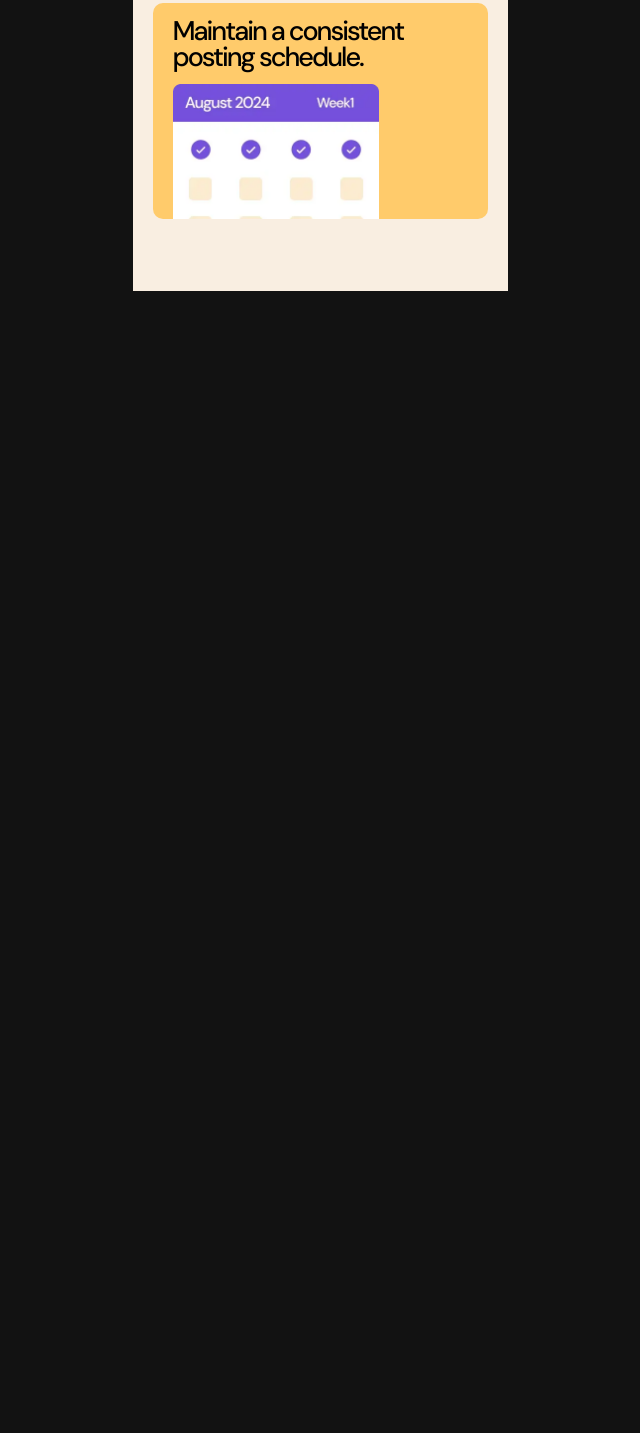
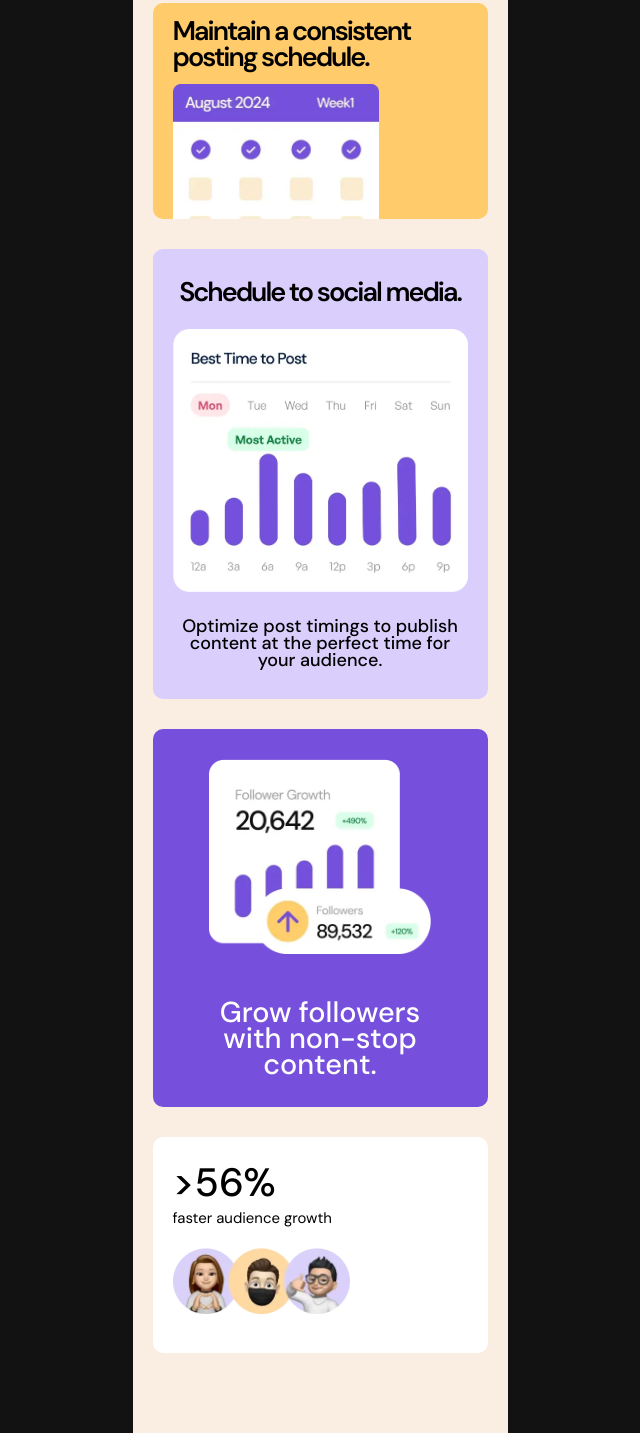
Before and after one commit to Johng117/bento-grid, a plain HTML site: page index.html in a window 1280 px wide. Shown: the part 509-1942 px from the top of the page, without its empty margins (320-960 px from the left). Before the commit the page ends 800 px from the top, so only its background shows below. Drawn offline with Linux system fonts and the light colour scheme.

Commit message:
updates to index.html and styles.css

```diff
--- a/index.html
+++ b/index.html
@@ -41,6 +41,22 @@
         <h3 class="item-3-text">Maintain a consistent posting schedule.</h3>
         <img class="item-3-image" src="./assets/images/illustration-consistent-schedule.webp" alt="image of a calendar schedule"/>
       </article>
+      <article class="item-4">
+        <h3 class="item-4-text">Schedule to social media.</h3>
+        <img class="item-4-image" src="./assets/images/illustration-schedule-posts.webp" alt="weekly chart with number of daily posts"/>
+      <h5 class="item-4-subtext">Optimize post timings to publish content at the perfect time for your audience.</h5>
+      </article>
+      <article class="item-5">
+        <img class="item-5-image" src="./assets/images/illustration-grow-followers.webp" alt="chart showing growth in followers"/>
+        <h2 class="item-5-text">Grow followers with non-stop content.</h2>
+      </article>
+      <article class="item-6">
+        <h1 class="item-6-text">>56%</h1>
+        <h5 class="item-6-subtext">faster audience growth</h5>
+        <img class="item-6-image" src="./assets/images/illustration-audience-growth.webp" alt="pictures of avatars"/>
+      </article>
+      <article class="item-7"></article>
+      <article class="item-8"></article>
     </section>
   </body>
 </html>
--- a/styles.css
+++ b/styles.css
@@ -1,5 +1,4 @@
 /* TODO - find colour to match background of body */
-
 
 :root {
   --purple-100: hsl(254, 88%, 90%);
@@ -30,10 +29,9 @@ body {
 .main-container {
   max-width: 375px;
   background-color: var(--yellow-100);
-  height: 100%;
   margin: 0 auto;
   display: grid;
-  grid-template-rows: 15rem 9rem 12rem;
+  grid-template-rows: 15rem 9rem 12rem 25rem 21rem 12rem 1fr 1fr;
   gap: 30px;
   padding: 20px;
 }
@@ -59,7 +57,6 @@ body {
 
   & .five-star-review {
     width: 65%;
-
   }
 
   & .item-1-subtext {
@@ -82,9 +79,9 @@ body {
 
   & .item-2-text {
     line-height: 95%;
-    margin: .3rem 0;
+    margin: 0.3rem 0;
     font-size: 1.4rem;
-    font-weight: 500;
+    font-weight: 600;
     letter-spacing: -2px;
   }
 }
@@ -93,7 +90,7 @@ body {
   width: 100%;
   background-color: var(--yellow-500);
   border-radius: var(--border-radius);
-  padding: 15px 20px  0 20px;
+  padding: 15px 20px 0 20px;
   overflow: hidden;
 
   & .item-3-text {
@@ -101,7 +98,7 @@ body {
     line-height: 95%;
     font-size: 1.5rem;
     letter-spacing: -2px;
-    font-weight: 500;
+    font-weight: 600;
   }
 
   & .item-3-image {
@@ -109,3 +106,71 @@ body {
     margin-top: 15px;
   }
 }
+
+.item-4 {
+  width: 100%;
+  background-color: var(--purple-100);
+  border-radius: var(--border-radius);
+  padding: 15px 20px 0 20px;
+  text-align: center;
+
+  & .item-4-text {
+    font-size: 1.5rem;
+    letter-spacing: -2px;
+    font-weight: 600;
+    margin: 10px 0 20px 0;
+  }
+
+  & .item-4-image {
+    width: 100%;
+  }
+
+  & .item-4-subtext {
+    font-size: 1rem;
+    font-weight: 500;
+    margin: 20px 0 0 0;
+    line-height: 95%;
+  }
+}
+
+.item-5 {
+  width: 100%;
+  background-color: var(--purple-500);
+  border-radius: var(--border-radius);
+  padding: 30px 20px 0 20px;
+  text-align: center;
+
+  & .item-5-image {
+    width: 75%;
+  }
+
+  & .item-5-text {
+    color: var(--white);
+    font-size: 1.6rem;
+    margin: 40px 30px 30px 30px;
+    font-weight: 500;
+    line-height: 90%;
+  }
+}
+
+.item-6 {
+  width: 100%;
+  background-color: var(--white);
+  border-radius: var(--border-radius);
+  padding: 20px 20px 0 20px;
+
+  & .item-6-text {
+    margin: 0;
+    font-size: 2.2rem;
+    font-weight: 500;
+  }
+
+  & .item-6-subtext {
+    margin: 0 0 20px 0;
+    font-weight: 400;
+  }
+
+  & .item-6-image {
+    width: 60%;
+  }
+}
```
